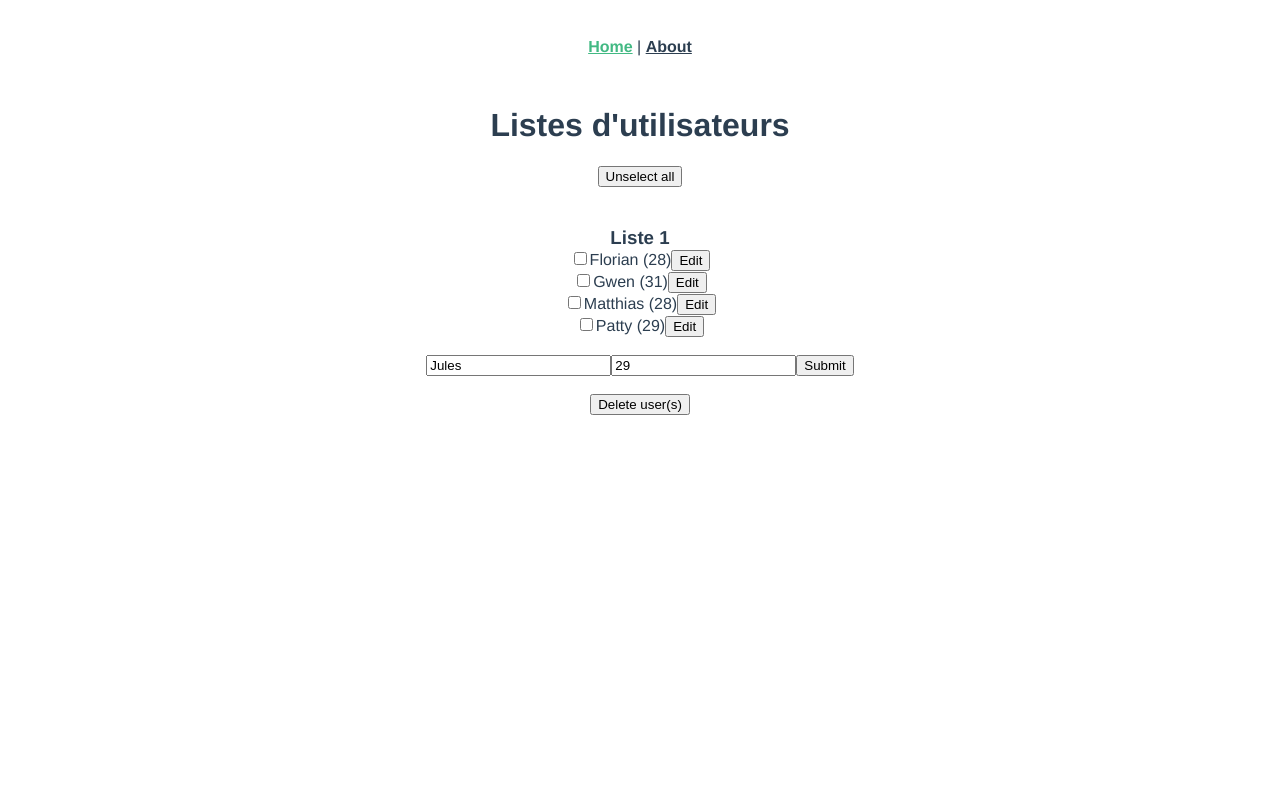
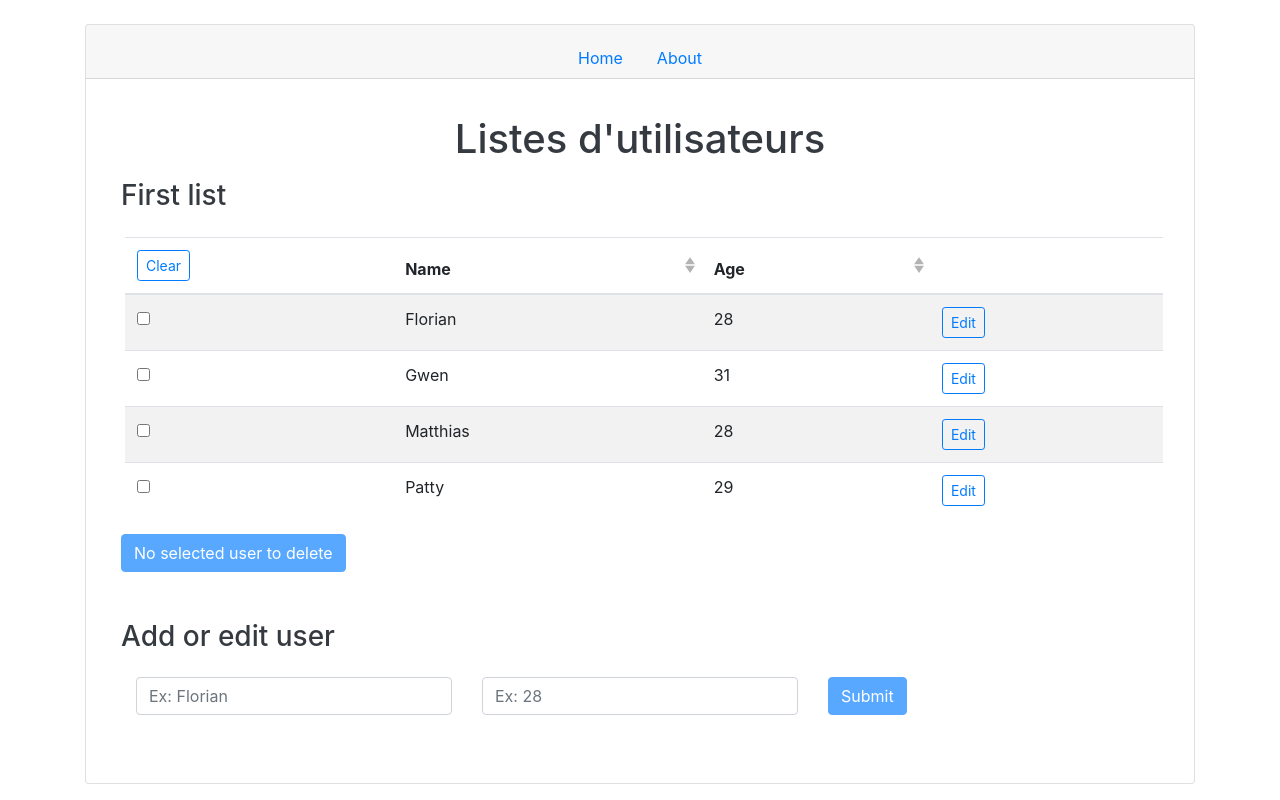
Before and after one commit to fasteur/vue2_training, a Vue app in the folder vue2_training_project/: page / in a window 1280 px wide. Built offline with nearby package versions, Linux system fonts and the light colour scheme.

Commit message:
feat(V2TP): Add bootstrap + verify form (V2TP-2)
Signed-off-by: fasteur <f.asteur@afelio.be>

```diff
--- a/vue2_training_project/package.json
+++ b/vue2_training_project/package.json
@@ -9,8 +9,10 @@
     "lint": "vue-cli-service lint"
   },
   "dependencies": {
+    "bootstrap": "^4.6.0",
+    "bootstrap-vue": "^2.21.2",
     "core-js": "^3.6.5",
-    "vue": "^2.6.11",
+    "vue": "^2.6.12",
     "vue-class-component": "^7.2.3",
     "vue-property-decorator": "^9.1.2",
     "vue-router": "^3.2.0",
--- a/vue2_training_project/src/App.vue
+++ b/vue2_training_project/src/App.vue
@@ -1,32 +1,24 @@
 <template>
-  <div id="app">
-    <div id="nav">
-      <router-link to="/">Home</router-link> |
-      <router-link to="/about">About</router-link>
+    <div class="pt-4">
+
+        <b-container id="app">
+            <b-card title="Card Title" no-body>
+                <b-card-header header-tag="nav">
+                    <b-nav card-header tabs align="center">
+                        <b-nav-item >
+                            <router-link to="/">Home</router-link>
+                        </b-nav-item>
+                        <b-nav-item>
+                            <router-link to="/about">About</router-link>
+                        </b-nav-item>
+                    </b-nav>
+                </b-card-header>
+
+                <b-card-body>
+                    <router-view />
+                </b-card-body>
+            </b-card>
+
+        </b-container>
     </div>
-    <router-view />
-  </div>
 </template>
-
-<style lang="scss">
-#app {
-  font-family: Avenir, Helvetica, Arial, sans-serif;
-  -webkit-font-smoothing: antialiased;
-  -moz-osx-font-smoothing: grayscale;
-  text-align: center;
-  color: #2c3e50;
-}
-
-#nav {
-  padding: 30px;
-
-  a {
-    font-weight: bold;
-    color: #2c3e50;
-
-    &.router-link-exact-active {
-      color: #42b983;
-    }
-  }
-}
-</style>
--- a/vue2_training_project/src/components/UserFormComponent.vue
+++ b/vue2_training_project/src/components/UserFormComponent.vue
@@ -1,12 +1,27 @@
 <template>
-    <div>
-        <form @submit.prevent="submitForm()">
-            <input type="text" v-model="form.name" placeholder="Ex: Florian" />
-            <input type="text" v-model.number="form.age" placeholder="Ex: 28" />
+    <b-form class="my-5" @submit.prevent="submitForm()">
 
-            <button type="submit">Submit</button>
-        </form>
-    </div>
+        <h3 class="text-dark">Add or edit user</h3>
+
+        <b-container class="my-4" fluid>
+            <b-row>
+                <b-col>
+                    <b-input type="text" v-model="form.name" placeholder="Ex: Florian" />
+                </b-col>
+                <b-col>
+                    <b-input type="text" v-model.number="form.age" placeholder="Ex: 28" />
+                </b-col>
+                <b-col>
+                    <b-button
+                        variant="primary"
+                        :class="{'active': verifyForm, 'disabled': !verifyForm}"
+                        type="submit">
+                        Submit
+                    </b-button>
+                </b-col>
+            </b-row>
+        </b-container>
+    </b-form>
 </template>
 
 <script lang="ts">
@@ -20,6 +35,7 @@ export default class UserFormComponent extends Vue {
     @Prop() user!: User;
 
     public form!: { name: string, age: number | null };
+    public errors!: string[];
 
     data() {
         return {
@@ -27,6 +43,7 @@ export default class UserFormComponent extends Vue {
                 name: "",
                 age: null,
             },
+            errors: []
         };
     }
 
@@ -50,11 +67,28 @@ export default class UserFormComponent extends Vue {
         };
     }
 
+    // COMPUTED
+
+    public get verifyForm(): boolean {
+        this.errors = [];
+
+        if (!(this.form.name)) {
+            this.errors.push('Name field is required!');
+        }
+        if (!this.form.age) {
+            this.errors.push('Age is required!');
+        }
+
+        return !(this.errors.length > 0);
+    }
+
     // METHODS
 
     public submitForm(): void {
-        this.formChange();
-        this.resetForm();
+        if (this.verifyForm) {
+            this.formChange();
+            this.resetForm();
+        }
     }
 
     public resetForm(): void {
@@ -63,23 +97,6 @@ export default class UserFormComponent extends Vue {
             age: null,
         };
     }
+
 }
 </script>
-
-<!-- Add "scoped" attribute to limit CSS to this component only -->
-<style scoped lang="scss">
-h3 {
-    margin: 40px 0 0;
-}
-ul {
-    list-style-type: none;
-    padding: 0;
-}
-li {
-    display: inline-block;
-    margin: 0 10px;
-}
-a {
-    color: #42b983;
-}
-</style>
--- a/vue2_training_project/src/components/UserListComponent.vue
+++ b/vue2_training_project/src/components/UserListComponent.vue
@@ -1,19 +1,33 @@
 <template>
-    <div>
-        <h3>{{ title }}</h3>
-        <div v-for="user in userList" :key="user.id">
-            <input type="checkbox" :checked="selectedUsers[user.id]" name="user.name" id="user.id"
-                @change="selectUser($event, user.id)">
-            <label for="user.name">{{ user.name }} ({{ user.age }})</label>
-            <button type="button" @click="editUser(user)">Edit</button>
-        </div>
+    <div class="my-3">
+        <h3 class="mb-4 text-dark">{{ title }}</h3>
+
+        <b-table class="mx-1" striped hover :fields="fields" :items="userList">
+
+            <template #head(checkbox)>
+                    <button class="btn btn-outline-primary btn-sm" @click="clearSelected()">Clear</button>
+            </template>
+            <template #cell(checkbox)="data">
+                <input
+                    type="checkbox"
+                    :checked="selectedUsers[data.item.id]"
+                    name="user.name"
+                    id="user.id"
+                    @change="selectUser($event, data.item.id)"
+                />
+            </template>
+
+            <template #cell(edit)="data">
+                <button class="btn btn-outline-primary btn-sm" type="button" @click="editUser(data.item)">Edit</button>
+            </template>
+        </b-table>
     </div>
 </template>
 
 <script lang="ts">
 import { Component, Emit, Prop, Vue } from "vue-property-decorator";
-import { User } from './../models/user.model';
-import { IKeyValue } from './../models/interfaces/key-value.interface';
+import { User } from "./../models/user.model";
+import { IKeyValue } from "./../models/interfaces/key-value.interface";
 
 @Component
 export default class UserListComponent extends Vue {
@@ -22,37 +36,44 @@ export default class UserListComponent extends Vue {
     @Prop() public userList!: User[];
     @Prop() public selectedUsers!: IKeyValue;
 
-    @Emit('editUserEvent')
-    public editUserEvent(user: User): User {
+    public fields!: any[];
+
+    data() {
+        return {
+            fields: [
+                'checkbox',
+                { key: 'name', sortable: true },
+                { key: 'age', sortable: true },
+                { key: 'edit', label: '' }
+            ]
+        }
+    }
+
+    @Emit("editUserChanges")
+    public editUserChanges(user: User): User {
         return new User({ ...user });
     }
 
+    @Emit("selectedChanges")
+    public selectedChanges(newSelectedUsers: IKeyValue): IKeyValue {
+        return { ...newSelectedUsers };
+    }
+
+    @Emit("clearSelected")
+    public clearSelected() {
+        return;
+    }
+
     public selectUser(event: any, userId: string): void {
-        const newSelectedUsers = { ...this.selectedUsers, [userId]: event.target.checked };
-        this.$emit('selected', { ...newSelectedUsers });
+        const newSelectedUsers: IKeyValue = {
+            ...this.selectedUsers,
+            [userId]: event.target.checked,
+        };
+        this.selectedChanges(newSelectedUsers);
     }
 
     public editUser(user: User): void {
-        this.editUserEvent(user);
+        this.editUserChanges(user);
     }
-
 }
 </script>
-
-<!-- Add "scoped" attribute to limit CSS to this component only -->
-<style scoped lang="scss">
-h3 {
-  margin: 40px 0 0;
-}
-ul {
-  list-style-type: none;
-  padding: 0;
-}
-li {
-  display: inline-block;
-  margin: 0 10px;
-}
-a {
-  color: #42b983;
-}
-</style>
--- a/vue2_training_project/src/views/Home.vue
+++ b/vue2_training_project/src/views/Home.vue
@@ -1,27 +1,36 @@
 <template>
-    <div class="home">
-        <h1>{{ title }}</h1>
+    <b-container class="home">
 
-        <button @click="cleanSelected()">Unselect all</button>
+        <h1 class="text-center mt-3 text-dark">{{ title }}</h1>
 
         <UserListComponent
-            :title="'Liste 1'"
+            :title="firstListTitle"
             :user-list="userList"
             :selected-users="selectedUsers"
-            @selected="selectedChange($event)"
-            @editUserEvent="addUserToEdit($event)"
-        >
+            @selectedChanges="onSelectedChanges($event)"
+            @editUserChanges="onEditUserChanges($event)"
+            @clearSelected="cleanSelected()">
         </UserListComponent>
 
-        <br />
+        <button :class="{ 'active': !!selectedCount, 'disabled': !selectedCount }" class="btn btn-primary" @click="deleteUsers()">
+            <span v-if="selectedCount > 1">
+                Delete {{ selectedCount }} selected users
+            </span>
+            <span v-else-if="selectedCount === 1">
+                Delete {{selectedCount }} selected user
+            </span>
+            <span v-else>
+                No selected user to delete
+            </span>
+        </button>
+
         <UserFormComponent
             :user="user"
-            @formChange="changeUser($event)"
-        ></UserFormComponent>
-        <br />
+            @formChange="changeUser($event)">
+        </UserFormComponent>
 
-        <button @click="deleteUsers()">Delete user(s)</button>
-    </div>
+
+    </b-container>
 </template>
 
 <script lang="ts">
@@ -38,7 +47,6 @@ import { IKeyValue } from "../models/interfaces/key-value.interface";
     },
 })
 export default class Home extends Vue {
-
     public title!: string;
     public userList!: User[];
     public user!: User;
@@ -47,20 +55,25 @@ export default class Home extends Vue {
     data() {
         return {
             title: "Listes d'utilisateurs",
+            firstListTitle: "First list",
             userList: [
                 { name: "Florian", age: 28, id: this.getRndInteger() },
                 { name: "Gwen", age: 31, id: this.getRndInteger() },
                 { name: "Matthias", age: 28, id: this.getRndInteger() },
                 { name: "Patty", age: 29, id: this.getRndInteger() },
             ],
-            user: new User({ name: "Jules", age: 29, id: this.getRndInteger() }),
+            user: new User({}),
             selectedUsers: {},
         };
     }
 
+    public get selectedCount(): number {
+        return Object.keys({...this.selectedUsers}).filter(key=> this.selectedUsers[key]).length
+    }
+
     // METHODS
 
-    public selectedChange(newSelectedUsers: IKeyValue): void {
+    public onSelectedChanges(newSelectedUsers: IKeyValue): void {
         this.selectedUsers = { ...newSelectedUsers };
     }
 
@@ -91,7 +104,7 @@ export default class Home extends Vue {
         }
     }
 
-    public addUserToEdit(userToEdit: User): void {
+    public onEditUserChanges(userToEdit: User): void {
         this.user = new User({ ...userToEdit });
     }
 
@@ -116,7 +129,9 @@ export default class Home extends Vue {
     }
 
     private isUserAlreadyExist(newUser: User): boolean {
-        const alreadyExist = !!this.userList.find((user) => user.name == newUser.name && user.age == newUser.age);
+        const alreadyExist = !!this.userList.find(
+            (user) => user.name == newUser.name && user.age == newUser.age
+        );
         return alreadyExist;
     }
 }
```
Also changed, not shown: vue2_training_project/src/main.ts (+8 -0 lines), 1 other file (tests, documents, lock files or other folders).
